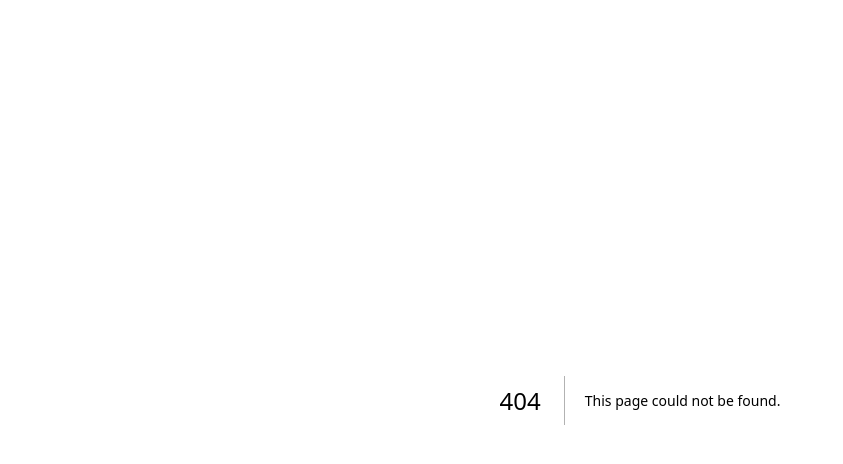
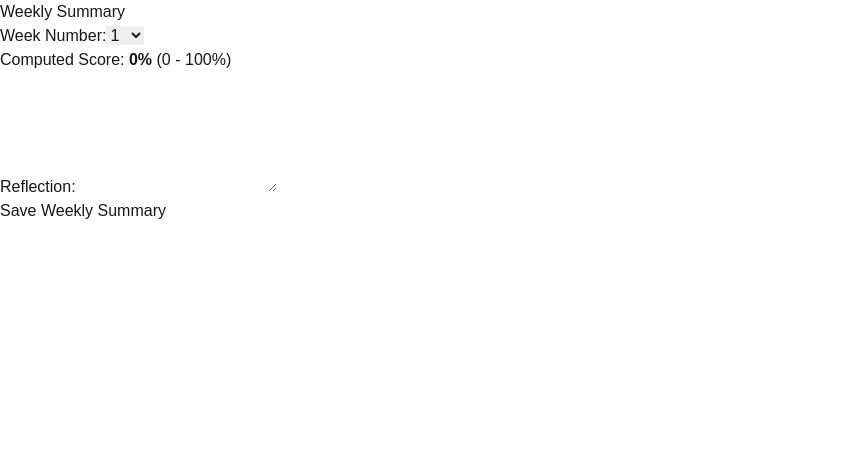
Before and after one commit to Kxvin1/12-week-year, a Next.js app: page /weekly-summary in a window 1280 px wide. Before the commit this address had no page. Shown: the top 464 px of the page, without its empty margins (0-843 px from the left). Built offline with nearby package versions, Linux system fonts and the light colour scheme.

Commit message:
weekly summary skeleton added

```diff
--- /dev/null
+++ b/src/app/weekly-summary/page.tsx
@@ -0,0 +1,175 @@
+"use client";
+
+import { useState, useEffect } from "react";
+import {
+  getDailyEntries,
+  getWeeklySummaries,
+  saveWeeklySummary,
+} from "@/utils/localStorage";
+import { WeeklySummary, DailyEntry } from "@/utils/types";
+
+/**
+ * Helper function to determine the date range for a given "week number".
+ * This can vary depending on how you define "week #1" start date.
+ * For this example, let's assume week #1 starts on some fixed date,
+ * or you let the user pick a "start date" externally.
+ * Adjust logic as needed.
+ */
+function getDateRangeForWeek(weekNumber: number) {
+  // Example: let's say week #1 started on 2025-02-05.
+  // Each week is 7 days. So:
+  const startOfFirstWeek = new Date("2025-02-05");
+
+  const oneWeekInMs = 7 * 24 * 60 * 60 * 1000;
+  const startDate = new Date(
+    startOfFirstWeek.getTime() + (weekNumber - 1) * oneWeekInMs
+  );
+  const endDate = new Date(startDate.getTime() + oneWeekInMs - 1); // 7 days later, minus 1 ms
+
+  // Format them as YYYY-MM-DD for easier comparison with your daily entries
+  const start = startDate.toISOString().split("T")[0];
+  const end = endDate.toISOString().split("T")[0];
+  return { start, end };
+}
+
+/**
+ * Convert a date string 'YYYY-MM-DD' into a comparable numeric (e.g., 20250205).
+ * Helpful for comparisons.
+ */
+function dateStringToNumber(dateStr: string) {
+  return parseInt(dateStr.replace(/-/g, ""), 10);
+}
+
+/**
+ * Calculate the score for a given array of daily entries.
+ * For each DailyTask: S=4, A=3, B=2, C=1.
+ * Then we average them or sum them up.
+ * For simplicity, let's do an average (0-4).
+ */
+function calculateWeeklyScore(dailyEntries: DailyEntry[]) {
+  let total = 0;
+  let count = 0;
+
+  dailyEntries.forEach((entry) => {
+    entry.tasks.forEach((task) => {
+      switch (task.tier) {
+        case "S":
+          total += 4;
+          break;
+        case "A":
+          total += 3;
+          break;
+        case "B":
+          total += 2;
+          break;
+        case "C":
+          total += 1;
+          break;
+      }
+      count += 1;
+    });
+  });
+
+  if (count === 0) return 0; // No tasks, no score
+
+  // For a percentage or 0-4 scale, you can choose.
+  // Let's do "percent" with 4 being 100%, so 4 => 100%, 3 => 75%, etc.
+  const average = total / count; // 0 to 4
+  const percentage = (average / 4) * 100; // 0 to 100
+  return Math.round(percentage);
+}
+
+export default function WeeklySummaryPage() {
+  const [weekNumber, setWeekNumber] = useState(1);
+  const [score, setScore] = useState(0);
+  const [reflection, setReflection] = useState("");
+  const [existingSummary, setExistingSummary] = useState<WeeklySummary | null>(
+    null
+  );
+
+  useEffect(() => {
+    // Whenever weekNumber changes, recalc the date range & compute the score
+    const { start, end } = getDateRangeForWeek(weekNumber);
+
+    const entries = getDailyEntries();
+    // Filter daily entries that fall within [start, end]
+    const startNum = dateStringToNumber(start);
+    const endNum = dateStringToNumber(end);
+
+    const filteredEntries = entries.filter((entry) => {
+      const entryNum = dateStringToNumber(entry.date);
+      return entryNum >= startNum && entryNum <= endNum;
+    });
+
+    // Calculate score
+    const newScore = calculateWeeklyScore(filteredEntries);
+    setScore(newScore);
+
+    // Check if we already have a saved WeeklySummary for this week
+    const summaries = getWeeklySummaries();
+    const found = summaries.find((s) => s.weekNumber === weekNumber);
+    if (found) {
+      setExistingSummary(found);
+      setReflection(found.reflection || "");
+    } else {
+      setExistingSummary(null);
+      setReflection("");
+    }
+  }, [weekNumber]);
+
+  function handleSave() {
+    const newSummary: WeeklySummary = {
+      weekNumber,
+      score,
+      reflection,
+    };
+    saveWeeklySummary(newSummary);
+    alert("Weekly summary saved!");
+  }
+
+  return (
+    <main className="p-4">
+      <h1 className="text-2xl mb-4">Weekly Summary</h1>
+
+      {/* Week Number Selector (1 to 12, for example) */}
+      <div className="mb-4">
+        <label className="mr-2">Week Number:</label>
+        <select
+          value={weekNumber}
+          onChange={(e) => setWeekNumber(parseInt(e.target.value, 10))}
+          className="border p-2"
+        >
+          {Array.from({ length: 12 }, (_, i) => i + 1).map((num) => (
+            <option key={num} value={num}>
+              {num}
+            </option>
+          ))}
+        </select>
+      </div>
+
+      <p className="mb-4">
+        Computed Score: <strong>{score}%</strong> (0 - 100%)
+      </p>
+
+      <div className="mb-4">
+        <label className="block mb-2">Reflection:</label>
+        <textarea
+          className="border p-2 w-full"
+          rows={5}
+          value={reflection}
+          onChange={(e) => setReflection(e.target.value)}
+        />
+      </div>
+
+      <button onClick={handleSave} className="bg-blue-600 text-white px-4 py-2">
+        Save Weekly Summary
+      </button>
+
+      {existingSummary && (
+        <p className="mt-4 text-green-600">
+          Loaded an existing summary for Week #{existingSummary.weekNumber}.
+        </p>
+      )}
+    </main>
+  );
+}
```
